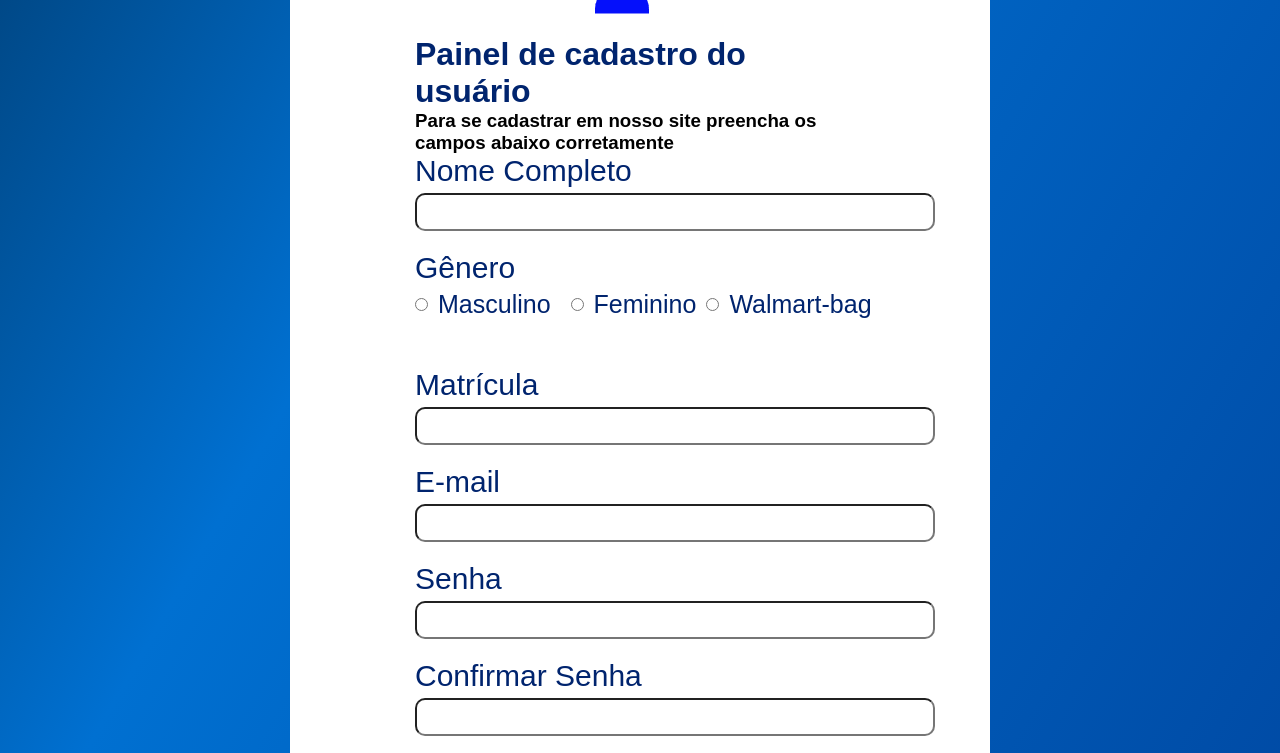
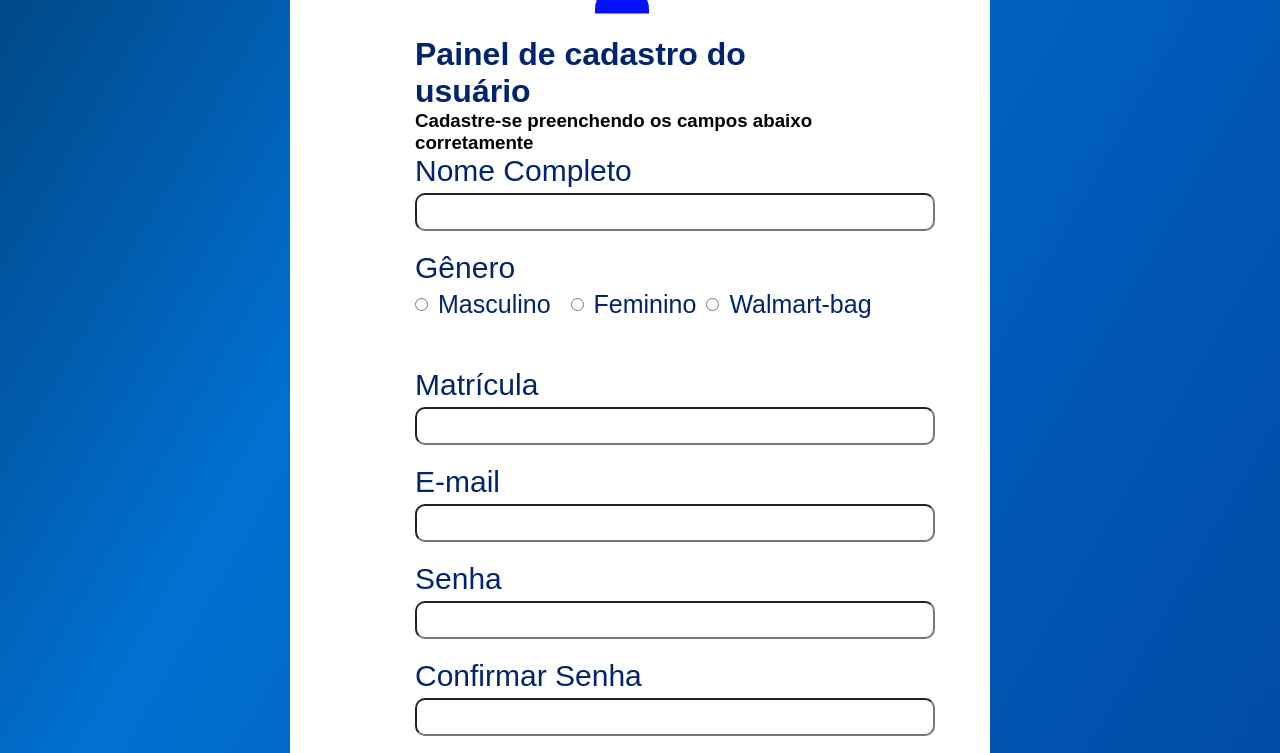
Before and after one commit to ryanccoelho/tecnologias-web, a plain HTML site: page cadastro.html in a window 1280 px wide. Shown: the top 753 px of the page. Drawn offline with Linux system fonts and the light colour scheme; a web font is replaced by a local one.

Commit message:
Update cadastro.html

```diff
--- a/cadastro.html
+++ b/cadastro.html
@@ -17,7 +17,7 @@
                 </div>
                 <div id="criar">
                 <h1 class="informaçoes">Painel de cadastro do usuário</h1>
-                <h3 id="correta">Para se cadastrar em nosso site preencha os campos abaixo corretamente</h3>
+                <h3 id="correta">Cadastre-se preenchendo os campos abaixo corretamente</h3>
                 </div>
 
             <div id="campos">
```
